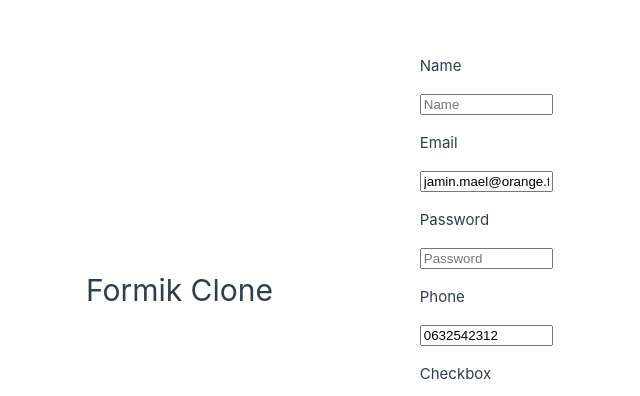
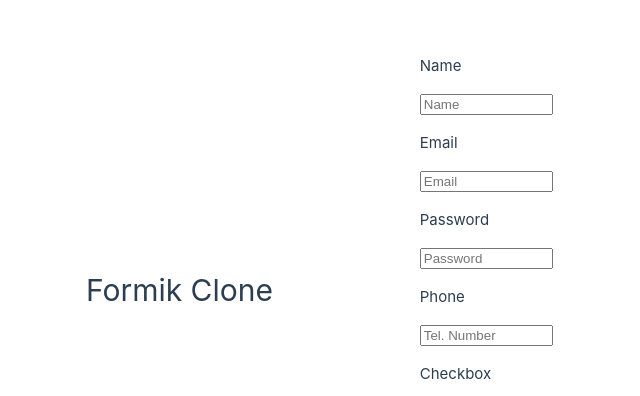
Before and after one commit to MaelStorm176/formik-clone, a Vue app in the folder vue-project/: page / in a window 1280 px wide. Shown: the part 110-506 px from the top of the page, without its empty margins (287-927 px from the left). Built offline with nearby package versions, Linux system fonts and the light colour scheme.

Commit message:
final version

```diff
--- a/vue-project/src/components/Field.vue
+++ b/vue-project/src/components/Field.vue
@@ -1,6 +1,5 @@
 <script setup>
 import {inject} from "vue";
-
 
 const props = defineProps({
   name: {
@@ -12,23 +11,21 @@ const props = defineProps({
     required: false,
     default: 'text',
   },
-  value: {
+  modelValue: {
     type: String,
     required: false,
-  }
+    default: '',
+  },
 });
 
-const values = inject('values', {});
+const {values, updateSingleValue} = inject('values');
 
-const handleChange = (e) => {
-  values[props.name] = e.target.value;
-};
 </script>
 
 <template>
-    <component :is="as" :name="name" :value="values[name]" @input="handleChange">
-      <slot />
-    </component>
+  <component :is="as" :name="name" @input="updateSingleValue(name, $event.target.value)">
+    <slot />
+  </component>
 </template>
 
 <style scoped>
--- a/vue-project/src/components/Formik.vue
+++ b/vue-project/src/components/Formik.vue
@@ -1,5 +1,5 @@
 <script setup>
-import {provide, reactive} from "vue";
+import {provide, reactive, toRefs} from "vue";
 
 const props = defineProps({
   initialValues: {
@@ -21,13 +21,19 @@ const props = defineProps({
 });
 
 const values = reactive(props.initialValues);
-provide('values', props.initialValues);
+
+const updateSingleValue = (name, value) => {
+  values[name] = value;
+};
+
+provide('values', {...toRefs(values), updateSingleValue});
 
 // provide errors to child components
 const errors = reactive(props.initialErrors || {});
 provide('errors', errors);
 
 const handleSubmit = (e) => {
+  console.log(values, props.initialValues);
   e.preventDefault();
   if (props.validate) {
     const errorsValues = props.validate(values);
```
